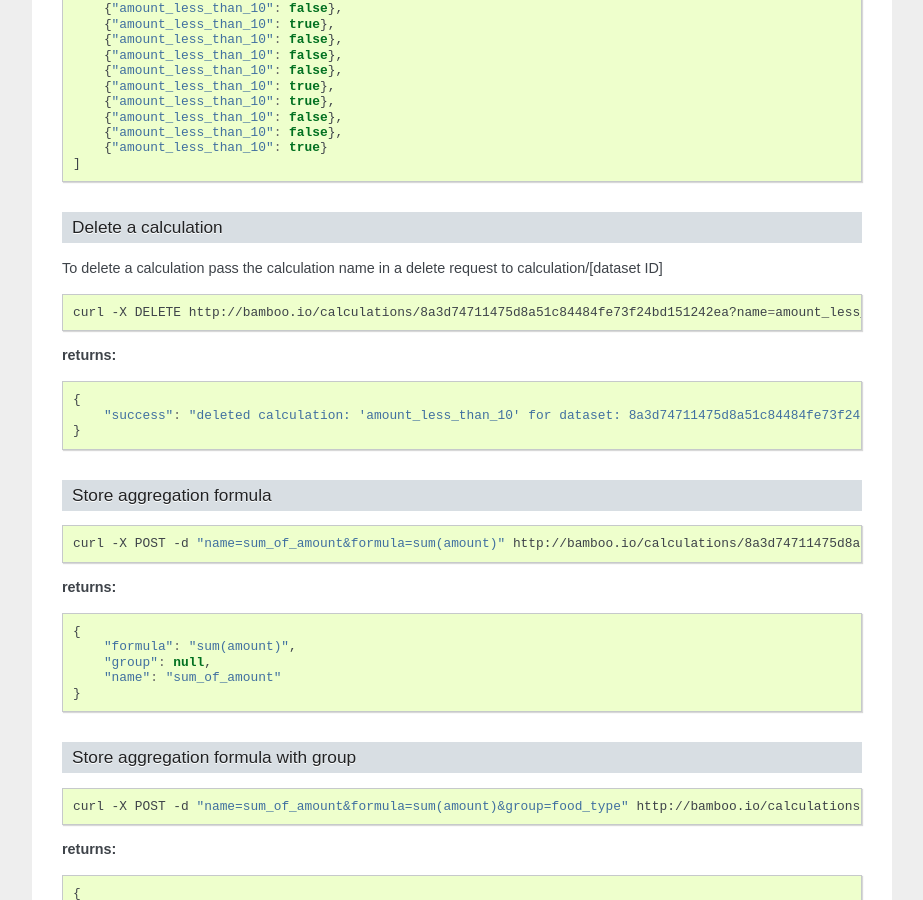
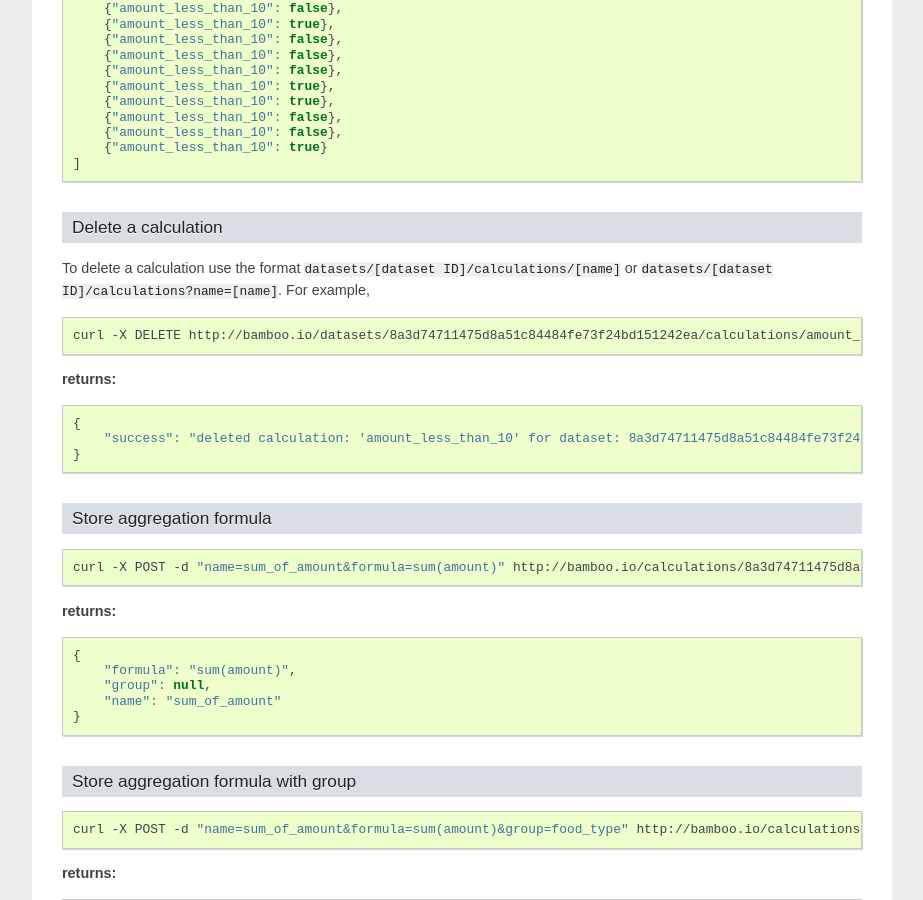
Before and after one commit to pld/bamboo, a Sphinx documentation site: the page built from docs/basic_commands.rst, in a window 1280 px wide and 900 px high, scrolled down 10727 px. Shown: the whole window, without its empty margins (198-1121 px from the left). Built offline with Sphinx 7.4.7, drawn with Linux system fonts in a browser that asks for light colours; formulas are drawn with MathJax 3.

Commit message:
fix delete docs

```diff
--- a/docs/basic_commands.rst
+++ b/docs/basic_commands.rst
@@ -714,12 +714,12 @@ Retrieve newly calculated column
 Delete a calculation
 ^^^^^^^^^^^^^^^^^^^^
 
-To delete a calculation pass the calculation name in a delete request to
-calculation/[dataset ID]
+To delete a calculation use the format ``datasets/[dataset ID]/calculations/[name]``
+or ``datasets/[dataset ID]/calculations?name=[name]``. For example,
 
 .. code-block:: sh
 
-    curl -X DELETE http://bamboo.io/calculations/8a3d74711475d8a51c84484fe73f24bd151242ea?name=amount_less_than_10
+    curl -X DELETE http://bamboo.io/datasets/8a3d74711475d8a51c84484fe73f24bd151242ea/calculations/amount_less_than_10
 
 **returns:**
 
```
